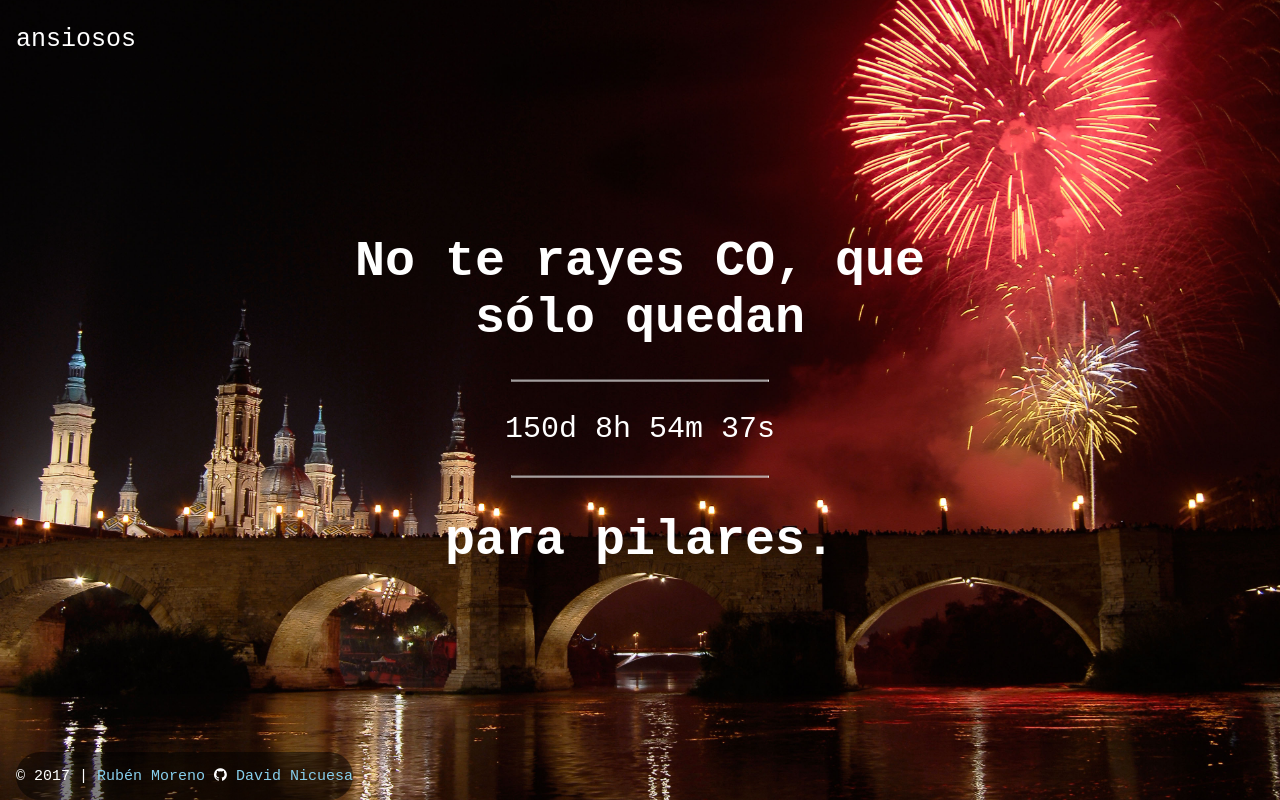
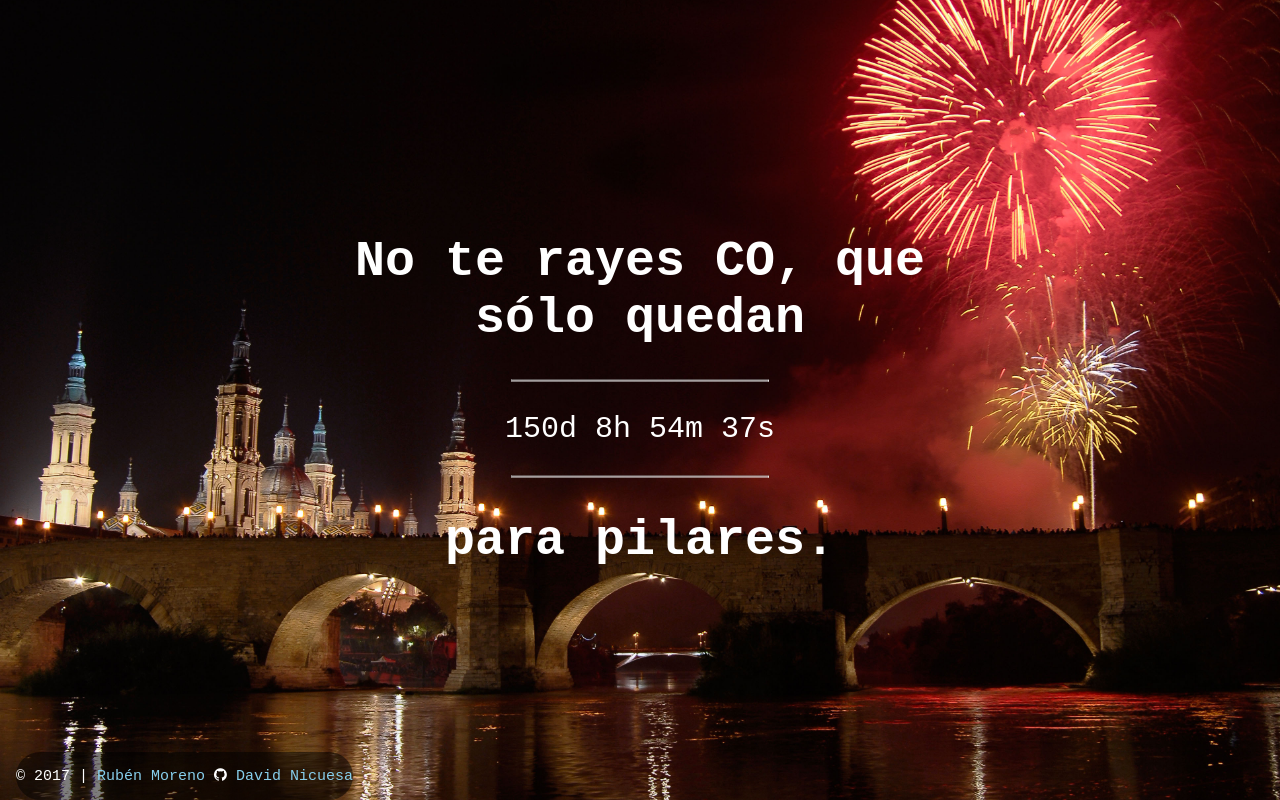
Before and after one commit to ProjectMOA/noTeRayesCo, a website: page public/index.html in a window 1280 px wide. Drawn offline with nearby package versions, Linux system fonts and the light colour scheme; no server answers.

Commit message:
Commented visits number since it's not working

```diff
--- a/public/index.html
+++ b/public/index.html
@@ -19,9 +19,9 @@
 <body>
 
 <div class="bgimg">
-  <div class="topleft" ng-app="noTeRayesCoApp" ng-controller="visits">
+  <!--<div class="topleft" ng-app="noTeRayesCoApp" ng-controller="visits">
     <p>{{nVisits}} ansiosos</p>
-  </div>
+  </div> -->
   <div class="middle">
     <div id="demo"></div>
   </div>
```
